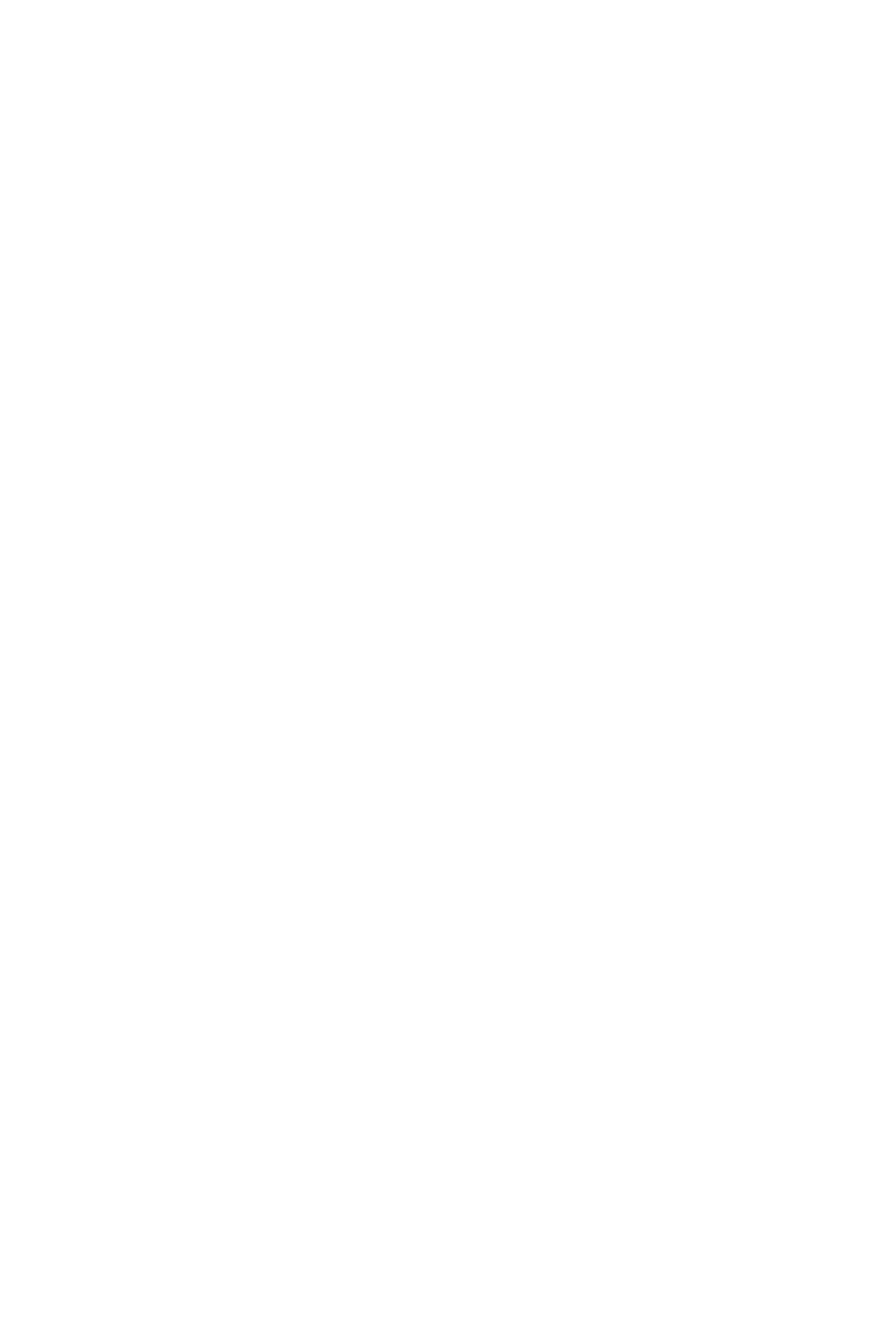
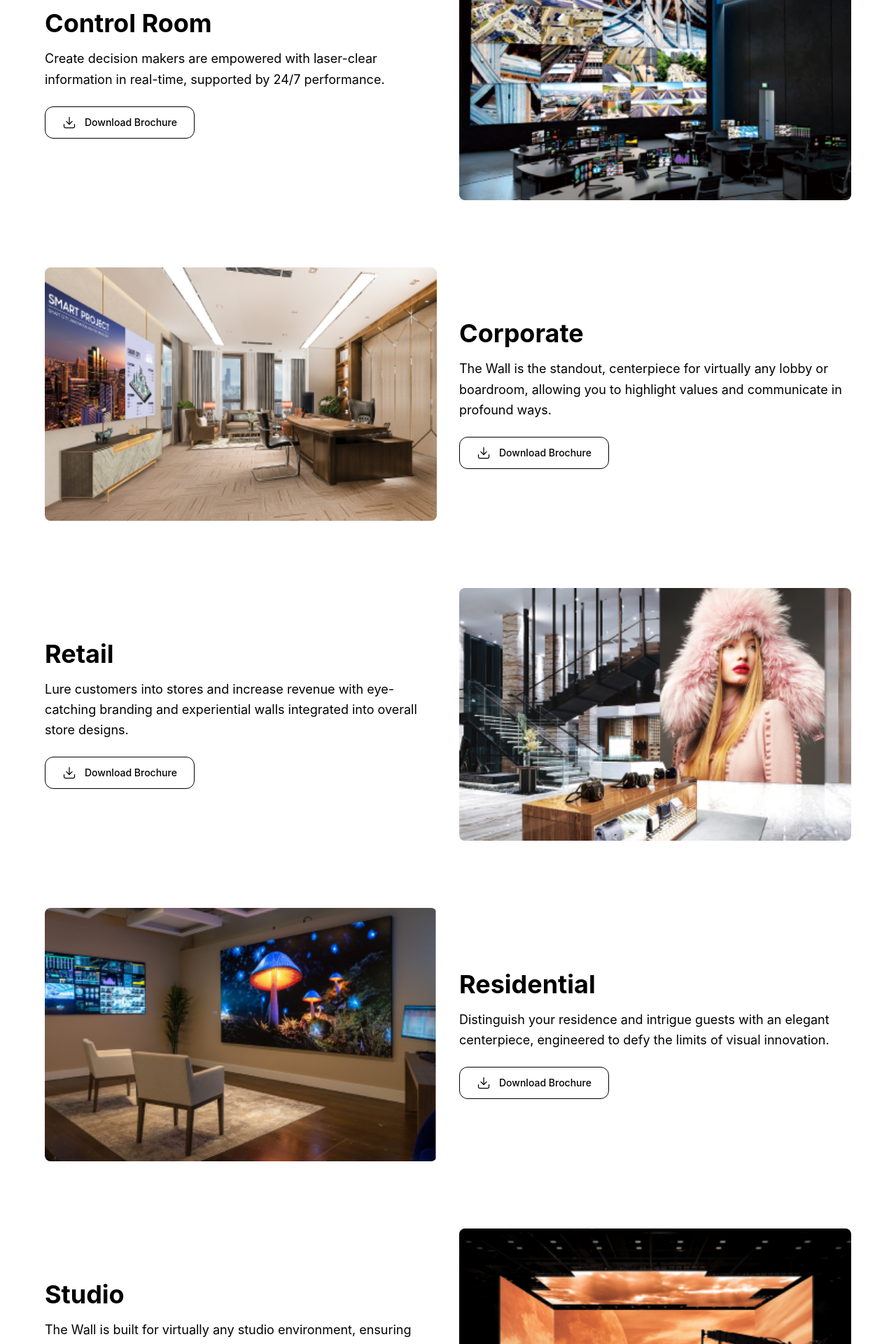
Before and after one commit to abhijithpr08/The_wall, a React (Vite) app: page / in a window 1280 px wide. Shown: the part 6843-8763 px from the top of the page at 70% size. Before the commit the page ends 6373 px from the top, so only its background shows below. Built offline with nearby package versions, Linux system fonts and the light colour scheme.

Commit message:
add content datas

```diff
--- a/src/App.jsx
+++ b/src/App.jsx
@@ -7,6 +7,8 @@ import UltraChroma from './components/UltraChroma'
 import AiUpscaling from './components/AiUpscaling'
 import QuantumHdr from './components/QuantumHdr'
 import Download from './components/ui/Download'
+import FeaturedContent from './components/FeaturedContent'
+import { featuredContentData } from './data/contentData'
 
 const App = () => {
   const heroRef = useRef(null)
@@ -50,9 +52,10 @@ const App = () => {
       <UltraChroma/>
       <AiUpscaling/>
       <QuantumHdr/>
-      <div className="flex justify-center py-8">
+      <FeaturedContent items={featuredContentData} />
+      {/* <div className="flex justify-center py-8">
         <Download color="white" variant="outline" />
-      </div>
+      </div> */}
     </div>
   )
 }
--- /dev/null
+++ b/src/components/ContentCard.jsx
@@ -0,0 +1,32 @@
+import React from 'react'
+import Download from './ui/Download'
+
+const ContentCard = ({ image, title, content, reversed = false }) => {
+  return (
+    <div className='py-12 px-4 md:px-8 lg:px-16'>
+      <div className={`flex flex-col ${reversed ? 'md:flex-row-reverse' : 'md:flex-row'} gap-8 items-center max-w-6xl mx-auto`}>
+        {/* Image Section */}
+        <div className='flex-1'>
+          <img
+            src={image}
+            alt={title}
+            className='w-full rounded-lg object-cover'
+          />
+        </div>
+
+        {/* Content Section */}
+        <div className='flex-1'>
+          <h2 className='text-black text-3xl md:text-4xl font-bold mb-4'>
+            {title}
+          </h2>
+          <p className='text-black text-base md:text-lg mb-6 leading-relaxed'>
+            {content}
+          </p>
+          <Download color="black" variant="outline" />
+        </div>
+      </div>
+    </div>
+  )
+}
+
+export default ContentCard
--- /dev/null
+++ b/src/components/FeaturedContent.jsx
@@ -0,0 +1,24 @@
+import React from 'react'
+import ContentCard from './ContentCard'
+
+const FeaturedContent = ({ items = [] }) => {
+  if (!items || items.length === 0) {
+    return null
+  }
+
+  return (
+    <div className='bg-white'>
+      {items.map((item, index) => (
+        <ContentCard
+          key={index}
+          image={item.image}
+          title={item.title}
+          content={item.content}
+          reversed={index % 2 !== 0}
+        />
+      ))}
+    </div>
+  )
+}
+
+export default FeaturedContent
--- /dev/null
+++ b/src/data/contentData.js
@@ -0,0 +1,39 @@
+import automotiveImage from '../assets/204_frame_31.png'
+import controlRoomImage from '../assets/206_frame_32.png'
+import corporateImage from '../assets/215_frame_31.png'
+import retailImage from '../assets/217_frame_32.png'
+import residentialImage from '../assets/226_frame_31.png'
+import studioImage from '../assets/228_frame_32.png'
+
+export const featuredContentData = [
+  {
+    title: 'Automotive',
+    content: 'Showcase vehicle design and performance in stunning visual clarity. At state that compels customers to see behind the wheel that same day.',
+    image: automotiveImage
+  },
+  {
+    title: 'Control Room',
+    content: 'Create decision makers are empowered with laser-clear information in real-time, supported by 24/7 performance.',
+    image: controlRoomImage
+  },
+  {
+    title: 'Corporate',
+    content: 'The Wall is the standout, centerpiece for virtually any lobby or boardroom, allowing you to highlight values and communicate in profound ways.',
+    image: corporateImage
+  },
+  {
+    title: 'Retail',
+    content: 'Lure customers into stores and increase revenue with eye-catching branding and experiential walls integrated into overall store designs.',
+    image: retailImage
+  },
+  {
+    title: 'Residential',
+    content: 'Distinguish your residence and intrigue guests with an elegant centerpiece, engineered to defy the limits of visual innovation.',
+    image: residentialImage
+  },
+  {
+    title: 'Studio',
+    content: 'The Wall is built for virtually any studio environment, ensuring accurate and efficient content during live broadcasts, or virtual production for a smooth, immaculate delivery.',
+    image: studioImage
+  }
+]
```
